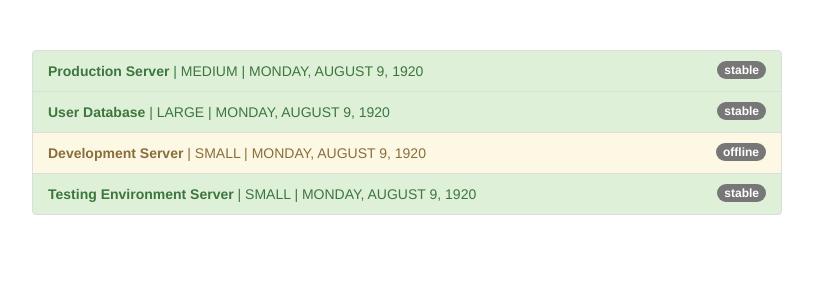
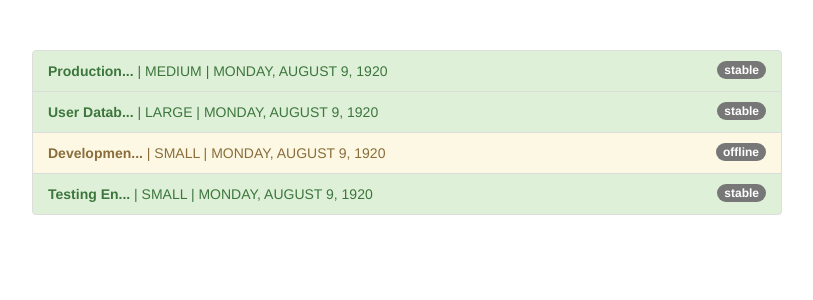
Before and after one commit to Aseelaldallal/angular-pipes-101, an Angular app: page / in a window 1280 px wide. Shown: the top 300 px of the page, without its empty margins (233-1046 px from the left). Built offline with nearby package versions, Linux system fonts and the light colour scheme.

Commit message:
use custom pipe in template

```diff
--- a/src/app/app.component.html
+++ b/src/app/app.component.html
@@ -10,7 +10,7 @@
             class="badge">
             {{ server.status }}
           </span>
-          <strong>{{ server.name }}</strong> |
+          <strong>{{ server.name | shorten }}</strong> |
           {{ server.instanceType | uppercase }} |
           {{ server.started | date:'fullDate' | uppercase }}
         </li>
--- a/src/app/shorten.pipe.ts
+++ b/src/app/shorten.pipe.ts
@@ -8,7 +8,10 @@ import { PipeTransform, Pipe } from "@angular/core";
 export class ShortenPipe implements PipeTransform {
 
      transform(value: any) {
-          return value.substr(0, 10);
+          if (value.length > 10 ) {
+               return value.substr(0, 10) + "...";
+          }
+          return value;
      }
 
 }
```
